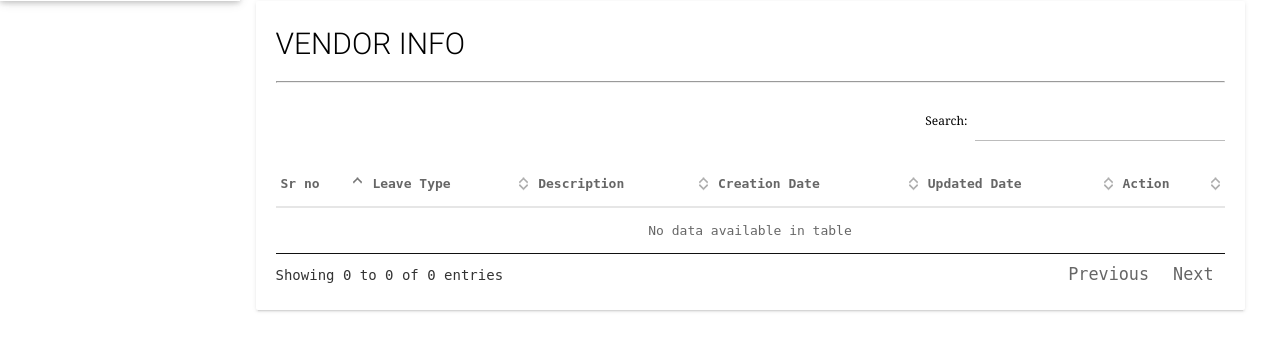
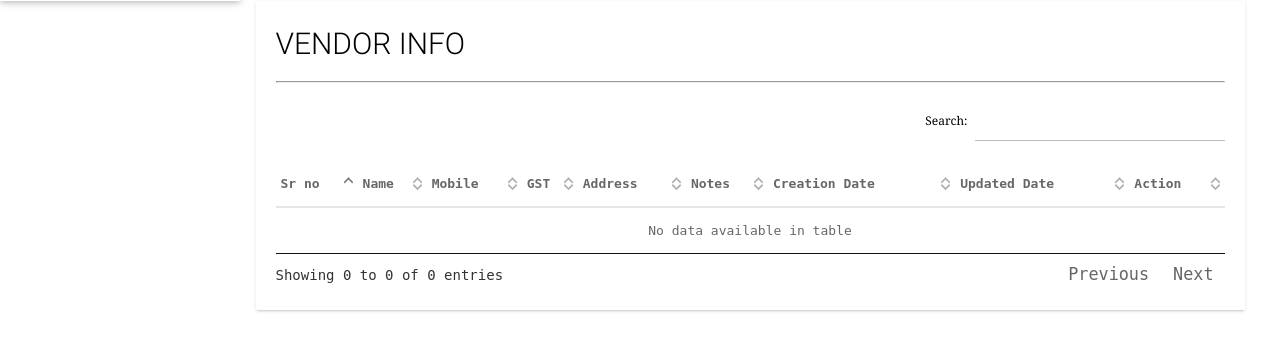
Before and after one commit to Akash-bhadoria/InventorySoftware, a PHP site: page /add-vendor.php in a window 1280 px wide. Shown: the part 799-1152 px from the top of the page. Run offline with PHP 8.4, Linux system fonts and the light colour scheme; the visitor is signed in with stand-in values (Sample User, id 1); data that the repository does not hold is empty; some libraries are stand-ins or nearby versions.

Commit message:
add array name

```diff
--- a/add-vendor.php
+++ b/add-vendor.php
@@ -154,8 +154,11 @@ window.location.href = 'add-vendor.php';
                             <thead>
                                 <tr>
                                     <th>Sr no</th>
-                                    <th>Leave Type</th>
-                                    <th>Description</th>
+                                    <th>Name</th>
+                                    <th>Mobile</th>
+                                    <th>GST</th>
+                                    <th>Address</th>
+                                    <th>Notes</th>
                                     <th>Creation Date</th>
                                     <th>Updated Date</th>
                                     <th>Action</th>
@@ -175,6 +178,9 @@ window.location.href = 'add-vendor.php';
                                     <td> <?php echo htmlentities($cnt);?></td>
                                     <td><?php echo htmlentities($result->vendor_name);?></td>
                                     <td><?php echo htmlentities($result->vendor_mobile);?></td>
+                                    <td><?php echo htmlentities($result->vendor_gst);?></td>
+                                    <td><?php echo htmlentities($result->vendor_address);?></td>
+                                    <td><?php echo htmlentities($result->vendor_notes);?></td>
                                     <td><?php echo htmlentities($result->created_at);?></td>
                                     <td><?php echo htmlentities($result->updated_at);?></td>
                                     <td><a href="edit-vendor.php?lid=<?php echo htmlentities($result->id);?>"><i
```
